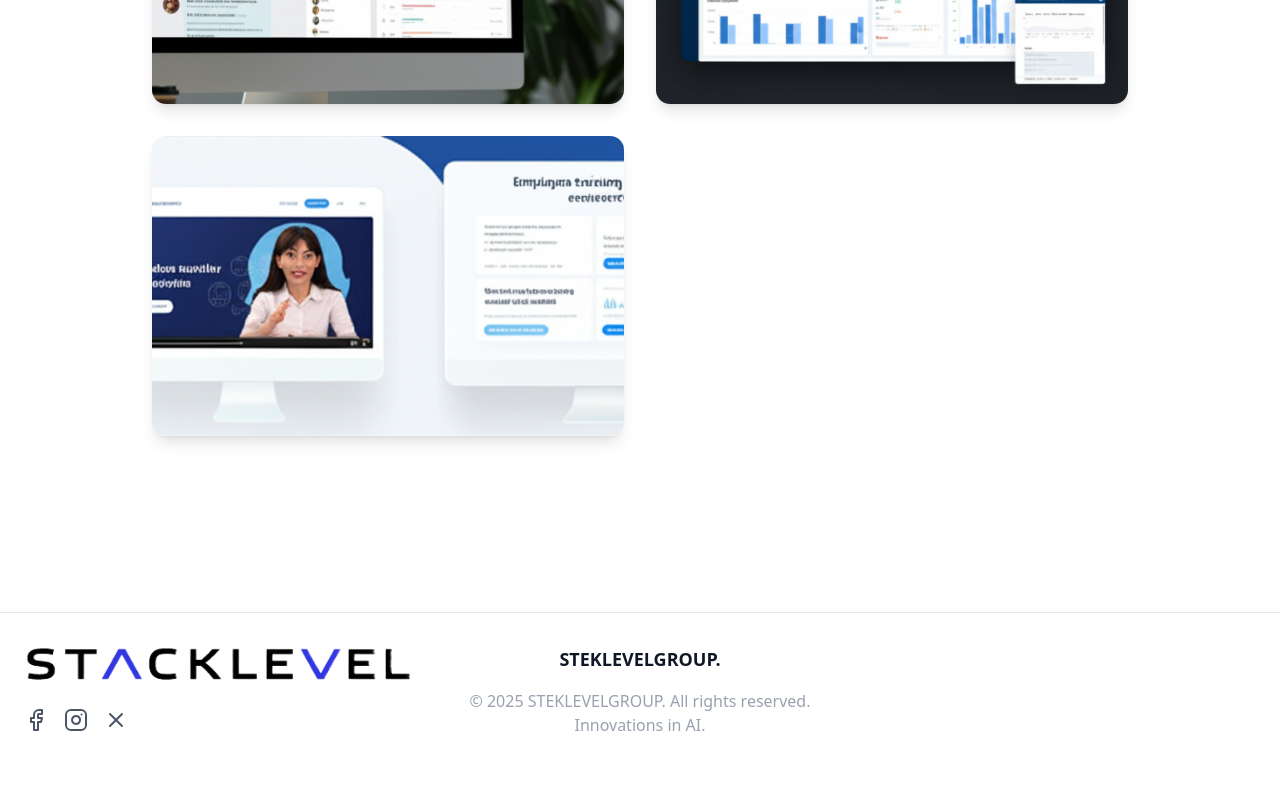
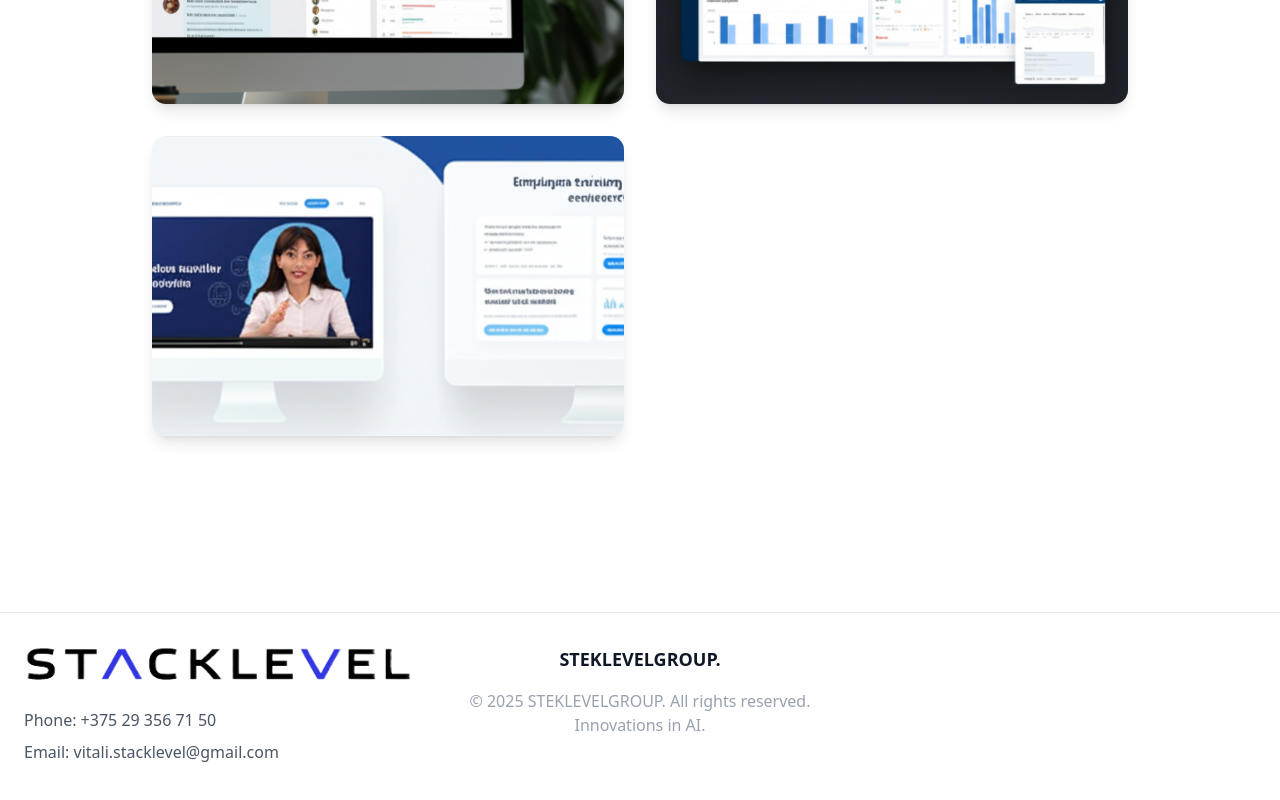
Before and after one commit to vitalijkadylinskij/WebSite, a Next.js app: page /en/cases in a window 1280 px wide. Shown: the part 737-1537 px from the top of the page. Built offline with nearby package versions, Linux system fonts and the light colour scheme.

Commit message:
added new contact informations and delete old information

```diff
--- a/messages/en.json
+++ b/messages/en.json
@@ -129,9 +129,8 @@
   "footer": {
     "innovation": "All rights reserved. Innovations in AI.",
     "stacklvl": "STEKLEVELGROUP.",
-    "instagram": "Instagram",
-    "facebook": "Facebook",
-    "twitter": "Twitter"
+    "email": "Email:",
+    "phone": "Phone:"
   },
   "cases": {
     "title": "Cases",
--- a/messages/ru.json
+++ b/messages/ru.json
@@ -130,9 +130,8 @@
   "footer": {
     "innovation": "Все права защищены. Инновации в области ИИ.",
     "stacklvl": "СТЭКЛЭВЭЛГРУПП.",
-    "instagram": "Instagram",
-    "facebook": "Facebook",
-    "twitter": "Twitter"
+    "email": "Адрес электронной почты:",
+    "phone": "Контактный телефон:"
   },
   "cases": {
     "title": "Кейсы",
--- a/src/components/footer/footer.tsx
+++ b/src/components/footer/footer.tsx
@@ -38,30 +38,21 @@ export default function Footer() {
             </div>
           </Link>
 
-          <div className="flex space-x-4">
+          <div className="flex flex-col space-x-4">
             <Link
-              href="#"
-              className="text-gray-600 dark:text-gray-300 hover:text-gray-900 dark:hover:text-white transition-colors duration-300"
+              href="tel:+375293567150"
+              className="text-gray-600 mb-2 dark:text-gray-300 hover:text-gray-900 dark:hover:text-white transition-colors duration-300"
               prefetch={false}
             >
-              <Facebook className="h-6 w-6" />
-              <span className="sr-only">{t("footer.facebook")}</span>
+              <span>{t("footer.phone")} +375 29 356 71 50</span>
             </Link>
             <Link
-              href="#"
+              href="https://mail.google.com/mail/?view=cm&to=vitali.stacklevel@gmail.com"
+              target="_blank"
               className="text-gray-600 dark:text-gray-300 hover:text-gray-900 dark:hover:text-white transition-colors duration-300"
-              prefetch={false}
+              rel="noopener noreferrer"
             >
-              <Instagram className="h-6 w-6" />
-              <span className="sr-only">{t("footer.instagram")}</span>
-            </Link>
-            <Link
-              href="#"
-              className="text-gray-600 dark:text-gray-300 hover:text-gray-900 dark:hover:text-white transition-colors duration-300"
-              prefetch={false}
-            >
-              <X className="h-6 w-6" />
-              <span className="sr-only">X {t("footer.twitter")}</span>
+              <span>{t("footer.email")} vitali.stacklevel@gmail.com</span>
             </Link>
           </div>
         </div>
```
